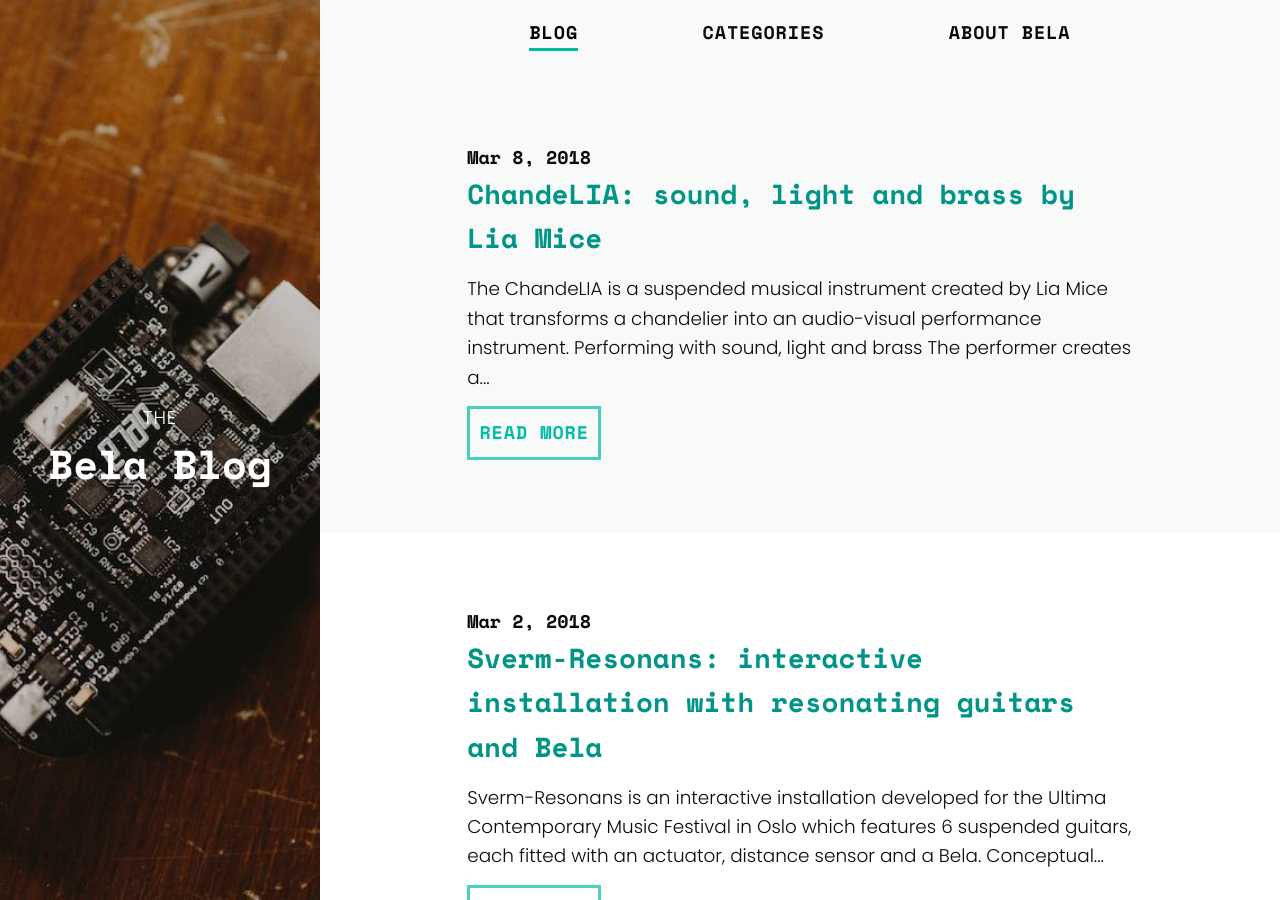
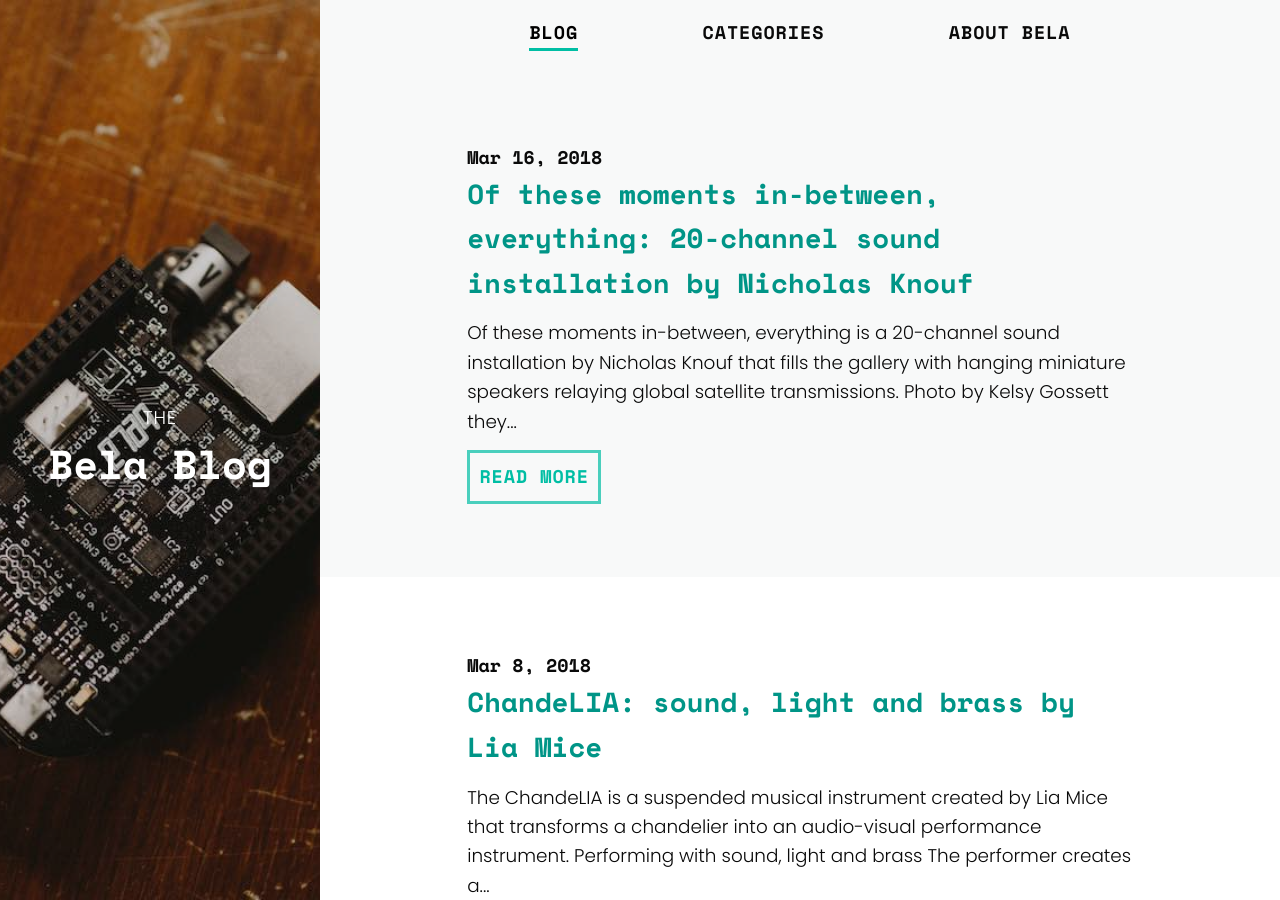
Before and after one commit to BelaPlatform/bela_newBlog, a Jekyll site: the page built from docs/index.html, in a window 1280 px wide and 900 px high. Built offline with Jekyll 4.4.1, drawn with Linux system fonts in a browser that asks for light colours; nearby versions of some CDN libraries; the list of posts is cut into pages by our own code; some of the changed text lies outside the part shown.

Commit message:
Nick post Live

```diff
--- a/docs/_posts/2018-03-16-twenty-channel-sound-installation-nick-knouf.markdown
+++ b/docs/_posts/2018-03-16-twenty-channel-sound-installation-nick-knouf.markdown
@@ -1,7 +1,7 @@
 ---
 layout: post
 title: "Of these moments in-between, everything: 20-channel sound installation by Nicholas Knouf"
-date: 2018-03-13
+date: 2018-03-16
 categories:
   - "Projects"
   - Installations
```
Also changed, not shown: other parts of docs/_posts/2018-03-16-twenty-channel-sound-installation-nick-knouf.markdown (+0 -1 lines).
